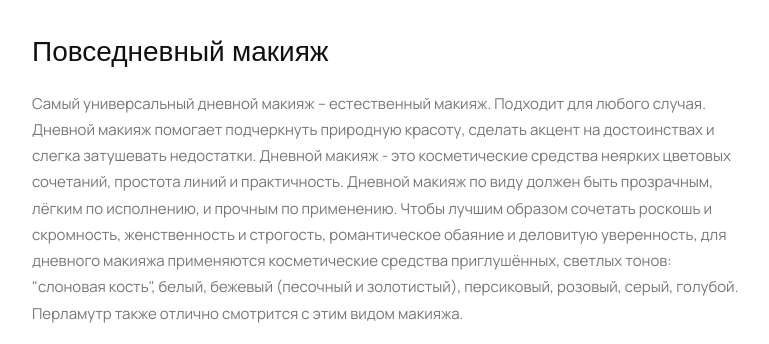
After one commit to Alexff-hash/makeup_artist_website, a Flask app: template app/templates/blog/blog_everyday.html in a window 1280 px wide. The commit adds this page. Shown: the part 1214-1558 px from the top of the page, without its empty margins (438-1207 px from the left). Run offline with Flask 3, Linux system fonts and the light colour scheme; the template is opened without the code that fills it, so the values that code supplies are empty; some libraries are stand-ins or nearby versions; some web fonts are replaced.

Commit message:
Add: blog everyday page

```diff
--- a/app/blog/routes.py
+++ b/app/blog/routes.py
@@ -16,7 +16,7 @@ def blog_two():
 
 @bp.route('/everyday-makeup')
 def blog_everyday():
-    pass
+    return render_template('blog/blog_everyday.html')
 
 @bp.route('/evening-makeup')
 def blog_evening():
--- /dev/null
+++ b/app/templates/blog/blog_everyday.html
@@ -0,0 +1,63 @@
+    {% extends 'layout.html' %}
+
+    {% block content %}
+    <!-- Banner Title -->
+    <div class="ready banner-padding bg-img bg-fixed valign" data-background="{{ url_for('static', filename='images/slider/05.jpg')}}">
+        <div class="container">
+            <div class="row">
+                <div class="col-md-12">
+                    <div class="text-right">
+                        <div class="title mt-60 animate-box" data-animate-effect="fadeInUp">
+                            <h1 class="mb-0">Читать</h1>
+                            <h6>повседневный макияж</h6>
+                        </div>
+                    </div>
+                </div>
+            </div>
+        </div>
+    </div>
+    <div class="service-area py-120">
+        <div class="container">
+            <div class="row">
+                <!-- Makeup Categories -->
+                {% include 'includes/makeup_categories.html' %}
+                <div class="col-xl-8 col-lg-8">
+                    <div class="service-details">
+                        <div class="service-details-img mb-30">
+                            <img src="{{ url_for('static', filename='images/blog/blog_pages/bs1.jpg')}}" alt="">
+                        </div>
+                        <div class="service-details">
+                            <h3 class="mb-20">Повседневный макияж</h3>
+                            <p class="mb-20">
+                                Самый универсальный дневной макияж – естественный макияж. Подходит для любого случая.
+                                Дневной макияж помогает подчеркнуть природную красоту,
+                                сделать акцент на достоинствах и слегка затушевать недостатки.
+                                Дневной макияж - это косметические средства неярких цветовых сочетаний,
+                                простота линий и практичность. Дневной макияж по виду должен быть прозрачным, лёгким по исполнению,
+                                и прочным по применению. Чтобы лучшим образом сочетать роскошь и скромность, женственность и
+                                строгость, романтическое обаяние и деловитую уверенность, для дневного макияжа применяются
+                                косметические средства приглушённых, светлых тонов: "слоновая кость", белый, бежевый (песочный
+                                и золотистый), персиковый, розовый, серый, голубой. Перламутр также отлично смотрится с этим
+                                видом макияжа.
+                            </p>
+                            <div class="row">
+                                <div class="col-md-6 mb-20">
+                                    <img src="{{ url_for('static', filename='images/blog/blog_pages/bss1.jpg')}}" alt="">
+                                </div>
+                                <div class="col-md-6 mb-20">
+                                    <img src="{{ url_for('static', filename='images/blog/blog_pages/bss2.jpg')}}" alt="">
+                                </div>
+                            </div>
+                            <p class="mb-20">
+                                <h4>Акцент на губы.</h4>
+                                Сейчас в моде насыщенные цвета и огромный выбор помад с различными эффектами: и лаковые губы,
+                                и перламутр, и помады-хамелеоны, и блески. Если предпочтение останавливается на губах,
+                                то глаза необходимо сделать нейтральными.
+                            </p>
+                        </div>
+                    </div>
+                </div>
+            </div>
+        </div>
+    </div>
+    {% endblock content %}
--- a/app/templates/errors/404.html
+++ b/app/templates/errors/404.html
@@ -2,7 +2,7 @@
 
     {% block content %}
     <!-- Banner Title -->
-    <div class="ready banner-padding bg-img bg-fixed valign" data-background="{{ url_for('static', filename='images/slider/02.jpg') }}">
+    <div class="ready banner-padding bg-img bg-fixed valign" data-background="{{ url_for('static', filename='images/slider/02.jpg')}}">
         <div class="container">
             <div class="row">
                 <div class="col-md-12">
@@ -22,7 +22,7 @@
                 <div class="col-md-12 text-center">
                     <h6>404 Page</h6>
                     <h2>404</h2>
-                    <h1>Страница не найдена</h1>
+                    <h1>Страница не найдена.</h1>
                     <p>Страница, которую вы ищете, была перемещена, удалена, переименована или никогда не существовала.</p>
                 </div>
             </div>
--- a/app/templates/errors/500.html
+++ b/app/templates/errors/500.html
@@ -2,7 +2,7 @@
 
     {% block content %}
     <!-- Banner Title -->
-    <div class="ready banner-padding bg-img bg-fixed valign" data-background="{{ url_for('static', filename='images/slider/02.jpg') }}">
+    <div class="ready banner-padding bg-img bg-fixed valign" data-background="{{ url_for('static', filename='images/slider/02.jpg')}}">
         <div class="container">
             <div class="row">
                 <div class="col-md-12">
@@ -22,7 +22,7 @@
                 <div class="col-md-12 text-center">
                     <h6>500 Page</h6>
                     <h2>500</h2>
-                    <h1>Проблемы на стороне сервера</h1>
+                    <h1>Проблемы на стороне сервера.</h1>
                     <p>В ближайшее время сервер снова заработает.</p>
                 </div>
             </div>
--- /dev/null
+++ b/app/templates/includes/makeup_categories.html
@@ -0,0 +1,13 @@
+<div class="col-xl-4 col-lg-4">
+                    <div class="widget category">
+                        <h4 class="widget-title">Узнать про</h4>
+                        <div class="category-list">
+                            <a href="{{ url_for('blog.blog_everyday')}}"><i class="ti-angle-right"></i>Повседневный макияж</a>
+                            <a href="{{ url_for('blog.blog_evening')}}"><i class="ti-angle-right"></i>Вечерний макияж</a>
+                            <a href="{{ url_for('blog.blog_lifting')}}"><i class="ti-angle-right"></i>Лифтинг-макияж</a>
+                            <a href="{{ url_for('blog.blog_bridal')}}"><i class="ti-angle-right"></i>Свадебный макияж</a>
+                            <a href="{{ url_for('blog.blog_photoshoot')}}"><i class="ti-angle-right"></i>Для фотосесссии</a>
+                            <a href="{{ url_for('blog.blog_magazines')}}"><i class="ti-angle-right"></i>Публикации в журналах</a>
+                        </div>
+                    </div>
+                </div>
```
Also changed, not shown: app/templates/blog/blog_one.html (+7 -7 lines), app/templates/blog/blog_two.html (+7 -7 lines), app/templates/includes/pagination.html (+4 -4 lines), app/templates/includes/tags.html (+6 -6 lines).
